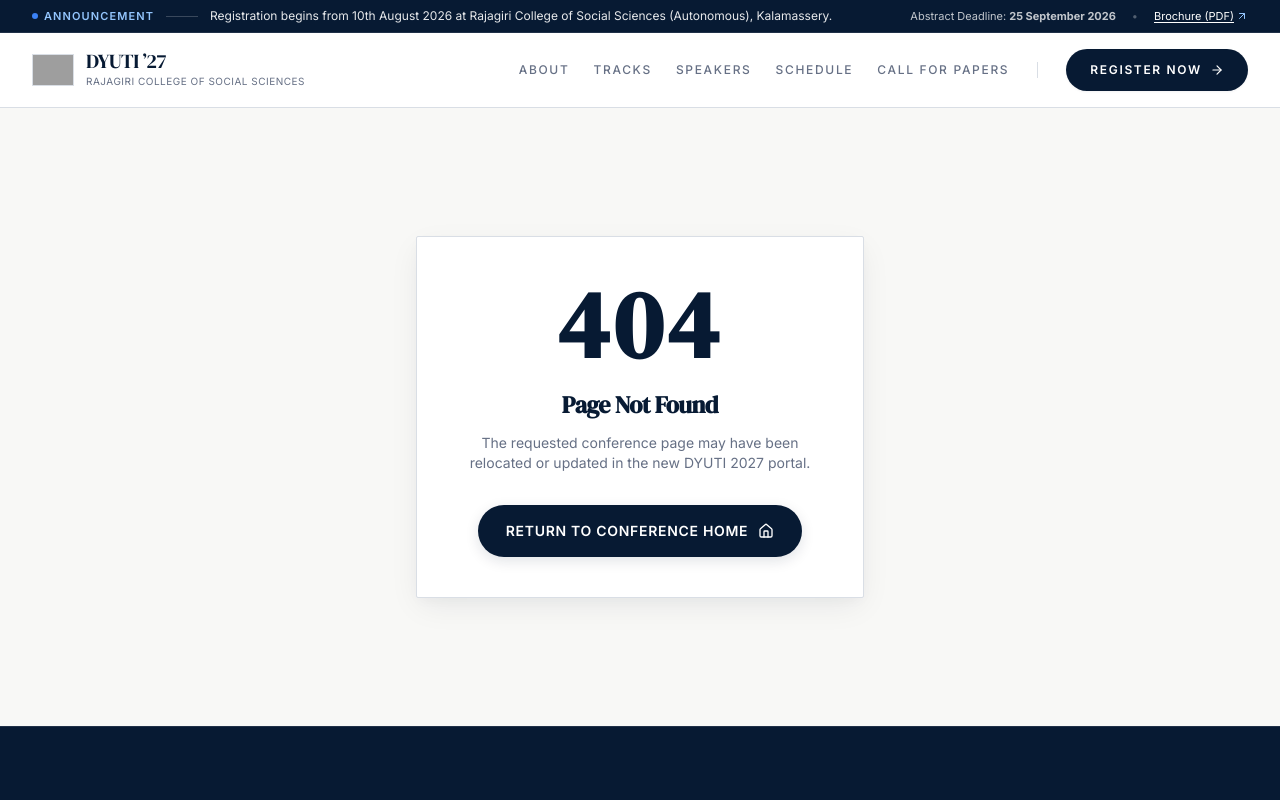
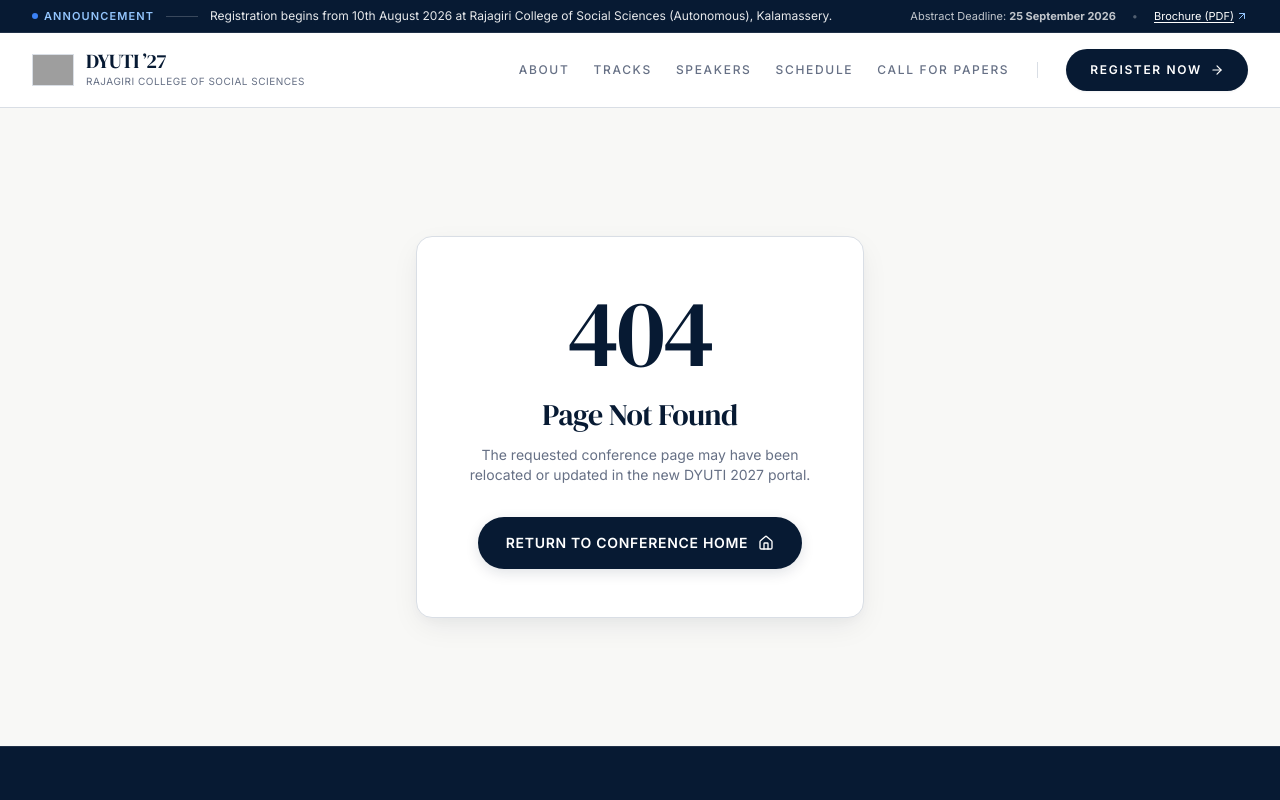
Before and after one commit to nityarnair/sample-website, a React (Vite) app: page /home in a window 1280 px wide. Shown: the top 800 px of the page. Built offline with nearby package versions, Linux system fonts and the light colour scheme; grey boxes are pictures that could not be loaded.

Commit message:
style(pages): update 404 page styling and typography
- Update container padding from p-10 to p-12
- Replace rounded-sm with rounded-container for design consistency
- Increase heading size from text-2xl to text-3xl
- Remove font-bold from 404 heading to match new visual language

```diff
--- a/src/pages/NotFound.tsx
+++ b/src/pages/NotFound.tsx
@@ -5,9 +5,9 @@ import { Button } from '@/components/ui/Button';
 export const NotFound: React.FC = () => {
   return (
     <div className="py-32 px-4 text-center bg-[#F8F8F6] text-[#101828] min-h-[70vh] flex items-center justify-center">
-      <div className="max-w-md mx-auto p-10 rounded-sm bg-white border border-[#D9DEE5] shadow-editorial">
-        <h1 className="text-8xl font-serif font-bold text-[#071A33] mb-4 tracking-wider">404</h1>
-        <h2 className="text-2xl font-serif font-bold text-[#071A33] mb-3">Page Not Found</h2>
+      <div className="max-w-md mx-auto p-12 rounded-container bg-white border border-[#D9DEE5] shadow-editorial">
+        <h1 className="text-8xl font-serif text-[#071A33] mb-4">404</h1>
+        <h2 className="text-3xl font-serif text-[#071A33] mb-3">Page Not Found</h2>
         <p className="text-[#667085] text-xs sm:text-sm mb-8 font-sans font-normal leading-relaxed">
           The requested conference page may have been relocated or updated in the new DYUTI 2027 portal.
         </p>
```
